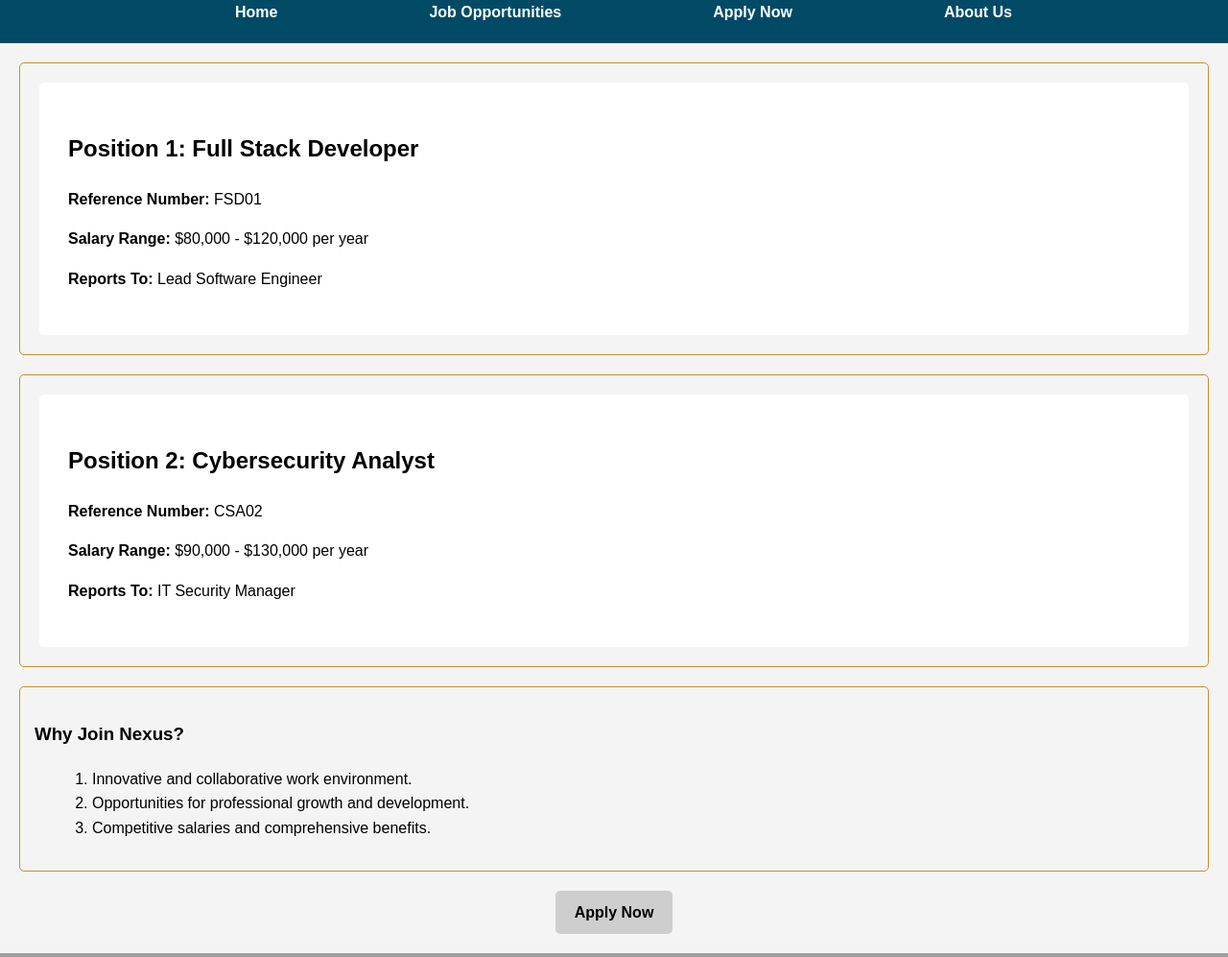
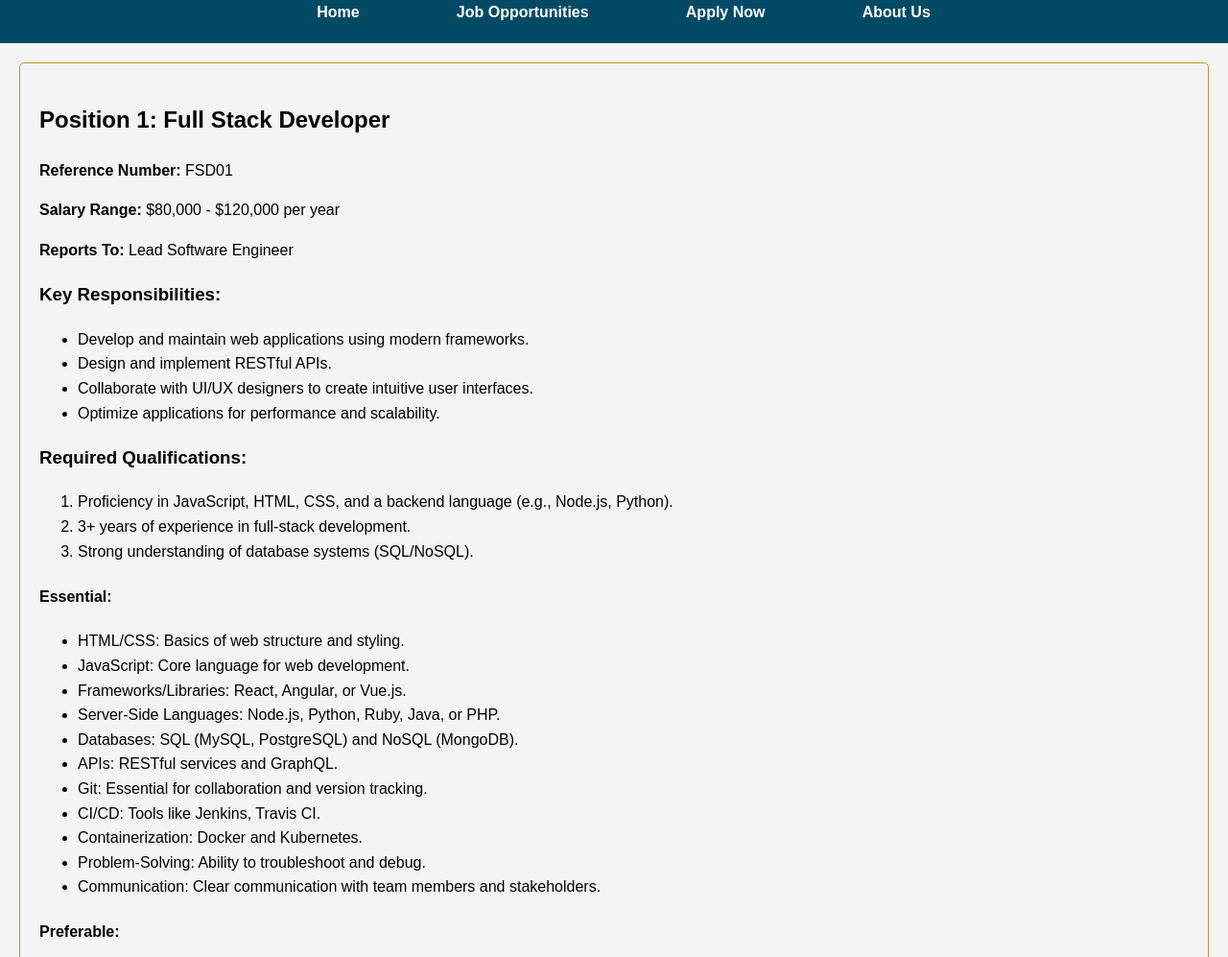
Before and after one commit to DucDuyDan-Swin/TheNexusWeb, a PHP site: page /jobs.html in a window 1280 px wide. Shown: the part 157-1154 px from the top of the page at 96% size. Run offline with PHP 8.4, Linux system fonts and the light colour scheme; some web fonts are replaced; grey boxes are pictures that could not be loaded.

Commit message:
litte fix

```diff
--- a/project1/jobs.html
+++ b/project1/jobs.html
@@ -5,7 +5,7 @@
     <meta name="viewport" content="width=device-width, initial-scale=1.0">
     <title>Job Opportunities at Nexus</title>
     <link rel="stylesheet" href="styles.css">
-    <link rel="icon" href="/images/logo.png" type="png">
+    <link rel="icon" href="/images/logo.png" type="image/png">
     <!--This was created by ChatGPT with the promt "selection box pop up went click on" -->
     <script>
         document.addEventListener("DOMContentLoaded", function () {
@@ -39,7 +39,7 @@
     </nav>
 
     <main>
-        <!--The job description created by ChatGPT with the prompt "Write me a job description for Full Stack Development and Cybersecurity Analyst"-->
+        <!--The job description created by ChatGPT with the prompt "Write me a job description for Full Stack Development and Data Analyst"-->
         <section><!--Job 1-->
             <div class="collapsible-header">
                 <h2>Position 1: Full Stack Developer</h2>
@@ -63,9 +63,18 @@
                 </ol>
                 <h4>Essential:</h4>
                 <ul>
-                    <li>Proficiency in JavaScript, HTML, CSS, and a backend language (e.g., Node.js, Python).</li>
-                    <li>3+ years of experience in full-stack development.</li>
-                    <li>Strong understanding of database systems (SQL/NoSQL).</li>
+                    <li>HTML/CSS: Basics of web structure and styling.</li>
+                    <li>JavaScript: Core language for web development.</li>
+                    <li>Frameworks/Libraries: React, Angular, or Vue.js.</li>
+                    <li>Server-Side Languages: Node.js, Python, Ruby, Java, or PHP.</li>
+                    <li>Databases: SQL (MySQL, PostgreSQL) and NoSQL (MongoDB).</li>
+                    <li>APIs: RESTful services and GraphQL.</li>
+                    <li>Git: Essential for collaboration and version tracking.</li>
+                    <li>CI/CD: Tools like Jenkins, Travis CI.</li>
+                    <li>Containerization: Docker and Kubernetes.</li>
+                    <li>Problem-Solving: Ability to troubleshoot and debug.</li>
+                    <li>Communication: Clear communication with team members and stakeholders.</li>
+
                 </ul>
                 <h4>Preferable:</h4>
                 <ul>
@@ -74,39 +83,44 @@
                 </ul>
             </div>
         </section>
-        </section>
 
         <section><!--Job 2-->
             <div class="collapsible-header">
-                <h2>Position 2: Cybersecurity Analyst</h2>
-                <p><strong>Reference Number:</strong> CSA02</p>
-                <p><strong>Salary Range:</strong> $90,000 - $130,000 per year</p>
-                <p><strong>Reports To:</strong> IT Security Manager</p>
+                <h2>Position 2: Data Analyst</h2>
+                <p><strong>Reference Number:</strong> DTA02</p>
+                <p><strong>Salary Range:</strong> $70,000 - $100,000 per year</p>
+                <p><strong>Reports To:</strong> Lead Data Scientist</p>
             </div>
             <div class="collapsible-content">
                 <h3>Key Responsibilities:</h3>
                 <ul>
-                    <li>Monitor and analyze network traffic for security threats.</li>
-                    <li>Conduct vulnerability assessments and penetration testing.</li>
-                    <li>Develop and implement security policies and protocols.</li>
-                    <li>Respond to and investigate security incidents.</li>
+                    <li>Analyze large datasets to identify trends and insights.</li>
+                    <li>Develop and maintain dashboards and reports for stakeholders.</li>
+                    <li>Collaborate with teams to define data requirements and solutions.</li>
+                    <li>Ensure data accuracy and integrity through validation processes.</li>
                 </ul>
                 <h3>Required Qualifications:</h3>
                 <ol>
-                    <li>Strong understanding of cybersecurity principles and tools.</li>
-                    <li>2+ years of experience in a cybersecurity role.</li>
-                    <li>Proficiency in tools like Wireshark, Nessus, and Splunk.</li>
+                    <li>Proficiency in data analysis tools such as Python, R, or SQL.</li>
+                    <li>Experience with data visualization tools like Tableau or Power BI.</li>
+                    <li>Strong analytical and problem-solving skills.</li>
                 </ol>
                 <h4>Essential:</h4>
                 <ul>
-                    <li>Strong understanding of cybersecurity principles and tools.</li>
-                    <li>2+ years of experience in a cybersecurity role.</li>
-                    <li>Proficiency in tools like Wireshark, Nessus, and Splunk.</li>
+                    <li>Excel: Advanced functions and data analysis tools.</li>
+                    <li>SQL: Querying databases to extract and manipulate data.</li>
+                    <li>Python or R: For data analysis.</li>
+                    <li>Data Visualization Tools: Tableau, Power BI, Matplotlib/Seaborn.</li>
+                    <li>Statistical Analysis: Understanding of statistical tests and data distributions.</li>
+                    <li>Mathematical Concepts: Linear algebra, calculus, and probability.</li>
+                    <li>ETL Processes: Extract, Transform, Load processes.</li>
+                    <li>Critical Thinking: Ability to interpret data and draw meaningful conclusions.</li>
+                    <li>Communication: Presenting data insights clearly to non-technical stakeholders.</li>
                 </ul>
                 <h4>Preferable:</h4>
                 <ul>
-                    <li>Certifications such as CISSP, CEH, or CompTIA Security+.</li>
-                    <li>Experience with incident response and forensic analysis.</li>
+                    <li>Experience with machine learning models and techniques.</li>
+                    <li>Knowledge of cloud platforms like AWS or Azure for data processing.</li>
                 </ul>
             </div>
         </section>
@@ -125,7 +139,7 @@
     </main>
 
     <footer>
-        <p>&copy;<a href="https://nexuswebs.atlassian.net/jira/software/projects/SCRUM/boards/1" target="Our Jira Project" class="footer-link">2025 Nexus. All rights reserved. &nbsp; | &nbsp;</a> <a href="mailto:nexusweb4321@gmail.com" class="footer-link">Contact Us</a></p> </p>
+        <p>&copy;<a href="https://nexuswebs.atlassian.net/jira/software/projects/SCRUM/boards/1" target="Our Jira Project" class="footer-link">2025 Nexus. All rights reserved. &nbsp; | &nbsp;</a> <a href="mailto:nexusweb4321@gmail.com" class="footer-link">Contact Us</a></p>
     </footer>
 </body>
 </html>
--- a/project1/styles.css
+++ b/project1/styles.css
@@ -1,4 +1,4 @@
-/* Import the font */
+/* Import the custom font */
 @font-face {
     font-family: 'Eightgon';
     src: url('fonts/Eightgon-OGn6p.ttf') format('truetype');
@@ -6,103 +6,170 @@
 
 /* Navigation Menu */
 nav {
-    display: flex;
-    justify-content: center;
-    align-items: center;
-    gap: 30px;
-    margin: 0 auto;
-    padding: 10px;
-    width: 100%;
-    position: relative;
-    top: 0;
-    background-color: #014a66;
+    position: sticky; /* Keeps the nav bar at the top when scrolling */
+    top: 0; /* Sticks the nav bar to the top of the viewport */
+    z-index: 1000; /* Ensures the nav bar stays above other elements */
+    display: flex; /* Makes the nav items align horizontally */
+    justify-content: center; /* Centers the nav items */
+    align-items: center; /* Vertically centers the nav items */
+    gap: 30px; /* Adds spacing between nav items */
+    margin: 0 auto; /* Centers the nav bar horizontally */
+    padding: 10px; /* Adds padding inside the nav bar */
+    width: 100%; /* Makes the nav bar span the full width */
+    background-color: #014a66; /* Sets the background color of the nav bar */
 }
 
 nav .nav-link {
-    text-decoration: none;
-    color: white;
-    background-color: #014a66;
-    padding: 10px 5%;
-    font-size: 16px;
-    border-radius: 5px;
-    transition: background-color 0.3s ease;
-    white-space: nowrap;
+    text-decoration: none; /* Removes underline from links */
+    color: white; /* Sets the text color to white */
+    background-color: #014a66; /* Sets the background color of the nav links */
+    padding: 10px 2vw; /* Adds padding inside the nav links */
+    font-size: 16px; /* Sets the font size of the nav links */
+    border-radius: 5px; /* Rounds the corners of the nav links */
+    white-space: nowrap; /* Prevents text from wrapping */
+    margin: 0 10px; /* Adds spacing between the nav links */
 }
 
 nav .nav-link:hover {
-    background-color: #016a8a;
+    background-color: #016a8a; /* Changes the background color on hover */
 }
 
+/* Body Styles */
 body {
-    font-family: Arial, sans-serif;
-    line-height: 1.6;
-    margin: 0;
-    padding: 0;
-    background-color: #f4f4f4;
-    color: black;
+    font-family: Arial, sans-serif; /* Sets the font family for the body */
+    line-height: 1.6; /* Sets the line height for better readability */
+    margin: 0; /* Removes default margin */
+    padding: 0; /* Removes default padding */
+    background-color: #f4f4f4; /* Sets the background color of the body */
+    color: black; /* Sets the default text color */
 }
 
+/* Header and Footer Styles */
 header, footer {
-    position: relative;
-    background: url('../images/background.png') no-repeat center center;
-    background-size: cover;
-    color: #C39131;
-    text-align: center;
-    padding: 30px;
+    position: relative; /* Positions the header and footer relative to their normal flow */
+    background: url('../images/background.png') no-repeat center center; /* Adds a background image */
+    background-size: cover; /* Ensures the background image covers the entire area */
+    color: #C39131; /* Sets the text color */
+    text-align: center; /* Centers the text */
+    padding: 30px; /* Adds padding inside the header and footer */
 }
+
 .header-container {
-    display: flex;
-    align-items: center;
-    gap: 20px; /* Space between the logo and text */
+    display: flex; /* Makes the header content align horizontally */
+    align-items: center; /* Vertically centers the header content */
+    gap: 20px; /* Adds spacing between the logo and text */
 }
+
 .header-text h1 {
-    margin: 0;
-    font-size: 16px; /* Adjust the font size as needed */
+    margin: 0; /* Removes default margin */
+    font-size: 16px; /* Sets the font size */
 }
+
 .header-text p {
-    margin: 0;
-    font-size: 16px; /* Adjust the font size as needed */
-    color: #555; /* Optional: Change the text color */
+    margin: 0; /* Removes default margin */
+    font-size: 16px; /* Sets the font size */
+    color: #555; /* Sets the text color */
 }
+
 header h1, header p {
-    font-family: 'Eightgon', sans-serif;
-    position: relative;
-    z-index: 1; /* Ensures text is above the background image */
+    font-family: 'Eightgon', sans-serif; /* Uses the custom font */
+    position: relative; /* Positions the text relative to its normal flow */
+    z-index: 1; /* Ensures the text is above the background image */
     margin: 0; /* Removes default margin */
     padding: 0; /* Removes default padding */
 }
-.logo { /* Logo in header styles */
-    position: absolute;
-    top: 20px;
-    left: 10px;
-    width: 125px; /* Adjust size as needed */
-    height: auto;
+
+/* Aside Styles */
+aside {
+    border: 1px solid #C39131; /* Adds a border with Nexus theme color */
+    border-radius: 5px; /* Rounds the corners of the border */
+    padding: 20px; /* Adds padding inside the section */
+    margin: 20px; /* Adds spacing around the section */
+    background-color: #f9f9f9; /* Adds a light background color */
 }
+
+aside h3 {
+    text-align: left; /* Left the heading text */
+    color: black; /* Sets the heading color */
+    font-weight: bold; /* Makes the heading bold */
+    margin-bottom: 15px; /* Adds spacing below the heading */
+}
+
+aside ol {
+    padding-left: 20px; /* Adds padding to the left of the list */
+    color: black; /* Sets the text color for the list items */
+}
+
+aside ol li {
+    margin-bottom: 10px; /* Adds spacing between list items */
+}
+
+/* Logo Styles */
+.logo {
+    position: absolute; /* Positions the logo relative to the header */
+    top: 20px; /* Positions the logo 20px from the top */
+    left: 10px; /* Positions the logo 10px from the left */
+    width: 125px; /* Sets the width of the logo */
+    height: auto; /* Maintains the aspect ratio of the logo */
+}
+
+/* Responsive Image Styles */
 .logowithcap {
-    width: 78vw; /* Make the image related to sceen */
-    max-width: 800px; /* Limit the maximum width */
-    height: auto; /* Maintain aspect ratio */
-    display: block; /* Center the image */
-    margin: 20px auto; /* Add spacing and center it horizontally */
-    border: 0px solid #C39131; /* Optional: Add a border */
-    border-radius: 10px; /* Optional: Add rounded corners */
-    box-shadow: 0 4px 8px #00000033; /* Optional: Add a shadow */
+    width: 78vw; /* Makes the image responsive to the viewport width */
+    max-width: 800px; /* Limits the maximum width of the image */
+    height: auto; /* Maintains the aspect ratio of the image */
+    display: block; /* Centers the image */
+    margin: 20px auto; /* Adds spacing and centers the image horizontally */
+    border: 0px solid #C39131; /* Optional: Adds a border */
+    border-radius: 10px; /* Adds rounded corners */
 }
-body {
-    background-color: #f4f4f4;
-    color: black; /* Optional: Ensures text is readable on a dark background */
-    font-family: Arial, sans-serif;
-    line-height: 1.6;
-    margin: 0;  /* Removes default margin */
-    padding: 0;  /* Removes default padding */
+
+/* Join Our Team Section */
+
+.join-team a {
+    font-weight: bold; /* Makes the hyperlink text bold */
+    color: #014a66; /* Sets the hyperlink color */
+    text-decoration: none; /* Removes the underline */
 }
+
+.join-team a:hover {
+    text-decoration: underline; /* Adds underline on hover */
+    color: #016a8a; /* Changes the color on hover */
+}
+
+/* Apply Now Button Styles */
+.apply-now-container {
+    text-align: center; /* Centers the button horizontally */
+    margin: 20px 0; /* Adds spacing above and below the button */
+}
+
+.apply-now-button {
+    display: inline-block; /* Makes the button behave like an inline block */
+    background-color: #CECECE; /* Button background color */
+    color: #333; /* Button text color */
+    text-decoration: none; /* Removes underline from the text */
+    padding: 10px 20px; /* Adds padding inside the button */
+    font-size: 16px; /* Adjusts the font size */
+    font-weight: bold; /* Makes the text bold */
+    border-radius: 5px; /* Rounds the corners of the button */
+    transition: background-color 0.3s ease, transform 0.2s ease; /* Adds smooth hover and click effects */
+    cursor: pointer; /* Changes the cursor to a pointer on hover */
+}
+
+.apply-now-button:hover {
+    background-color: #C39131; /* Changes the background color on hover */
+    color: white; /* Changes the text color on hover */
+}
+
+/* Section Styles */
 section {
-    margin: 20px; /* The outer border for all page on the main content */
-    padding: 20px;
-    border: 1px solid #C39131;
-    border-radius: 5px;
+    margin: 20px; /* Adds spacing around the section */
+    padding: 20px; /* Adds padding inside the section */
+    border: 1px solid #C39131; /* Adds a border around the section */
+    border-radius: 5px; /* Rounds the corners of the section */
 }
-/* the form styling*/
+
+/* Form Body Styles */
 /* The colour of the background outside the form */
 .form_body {
     background-color: #82C8E5;
@@ -185,7 +252,7 @@ form select {
     margin-right: 0; /* Ensures no extra margin on the right */
     padding: 10px 20px; /* Adds padding for better appearance */
     background-color: #CECECE; /* Button background color */
-    color: white; /* Button text color */
+    color: #333; /* Button text color */
     border: none; /* Removes the default border */
     border-radius: 5px; /* Rounds the corners */
     font-size: 16px; /* Adjusts the font size */
@@ -198,79 +265,45 @@ form select {
     color: white; /* Changes the text color on hover */
 }
 
-aside {
-    background-color: #f4f4f4;
-    padding: 15px;
-    margin: 20px;
-    border: 1px solid #C39131;
-    border-radius: 5px;
+/* Group Photo Styles */
+figure {
+    text-align: center; /* Centers the figure content (image and caption) */
+    margin: 20px auto; /* Adds spacing above and below the figure and centers it horizontally */
 }
 
-ul, ol {
-    margin-left: 20px;
+figure img {
+
+    max-width: 90%; /* Ensures the image is responsive */
+    height: auto; /* Maintains the aspect ratio of the image */
+    border-radius: 10px; /* Adds rounded corners to the image */
 }
 
-.collapsible-content {
-    display: none; /* Hide content by default */
-    margin-top: 10px;
+figure figcaption {
+    margin-top: 10px; /* Adds spacing above the caption */
+    font-style: italic; /* Makes the caption text italic */
+    color: #555; /* Sets a subtle color for the caption */
 }
 
-.collapsible-header {
-    cursor: pointer; /* Indicate that the header is clickable */
-    background-color: white;
-    padding: 30px;
-    border: 0px solid #C39131;
-    border-radius: 5px;
+/* Table Styles */
+table {
+    width: 100%; /* Makes the table span the full width of its container */
+    border-collapse: collapse; /* Ensures borders do not double up */
+    margin: 20px 0; /* Adds spacing above and below the table */
 }
 
-.collapsible-header:hover {
-    background-color: #e0e0e0; /* Highlight on hover */
+table th, table td {
+    border: 1px solid #C39131; /* Adds a gold border to table cells */
+    padding: 10px; /* Adds padding inside the cells */
+    text-align: center; /* Aligns text to the left */
+    color: #333; /* Sets the text color */
 }
 
-.footer-link {
-    color: #C39131;
-    text-decoration: none; /* Removes underline */
-}
-/* Apply Now Button */
-.apply-now-container {
-    text-align: center; /* Centers the button horizontally */
-    margin: 20px 0; /* Adds spacing above and below the button */
+table th {
+    font-weight: bold; /* Makes the header text bold */
 }
 
-.apply-now-button {
-    display: inline-block; /* Makes the button behave like an inline block */
-    background-color: #CECECE; /* Button background color */
-    color: black; /* Button text color */
-    text-decoration: none; /* Removes underline from the text */
-    padding: 10px 20px; /* Adds padding inside the button */
-    font-size: 16px; /* Adjusts the font size */
-    border-radius: 5px; /* Rounds the corners */
-    transition: background-color 0.3s ease; /* Adds a smooth hover effect */
+/* Footer Link Styles */
+.footer-link {
+    color: #C39131; /* Sets the link text color */
+    text-decoration: none; /* Removes underline from links */
 }
-
-.apply-now-button:hover {
-    background-color: #C39131; /* Changes the background color on hover */
-    color: white; /* Changes the text color on hover */
-}
-
-.group-photo {
-    width: 100%;
-    max-width: 600px;
-    display: block;
-    margin: 0 auto; /* Center the image */
-}
-/* Table in About.html */
-table {
-    width: 100%;
-    border-collapse: collapse; /* Ensures borders don't double up */
-    margin: 20px 0;
-}
-
-table, th, td {
-    border: 1px solid #C39131; /* Adds a border to the table, header, and cells */
-}
-
-th, td {
-    padding: 10px; /* Adds padding inside cells */
-    text-align: left; /* Aligns text to the left */
-}
```
Also changed, not shown: project1/about.html (+30 -15 lines), project1/apply.html (+15 -15 lines), project1/index.html (+5 -2 lines).
